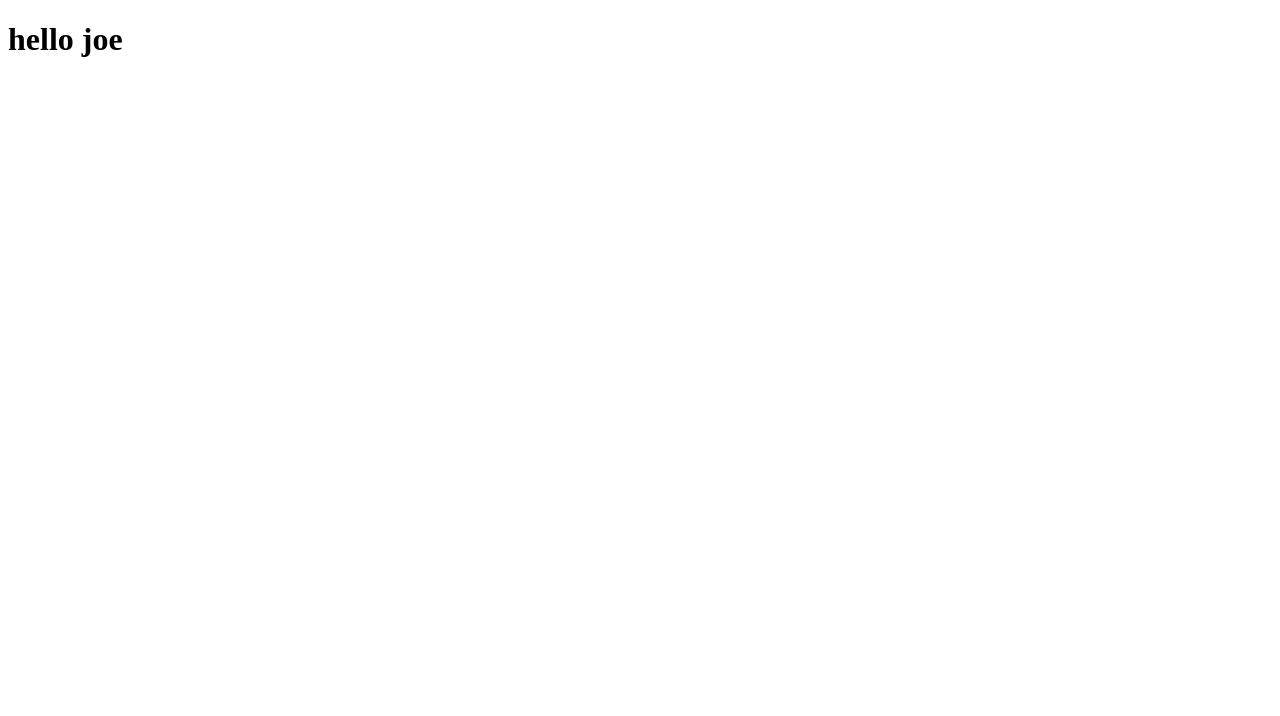
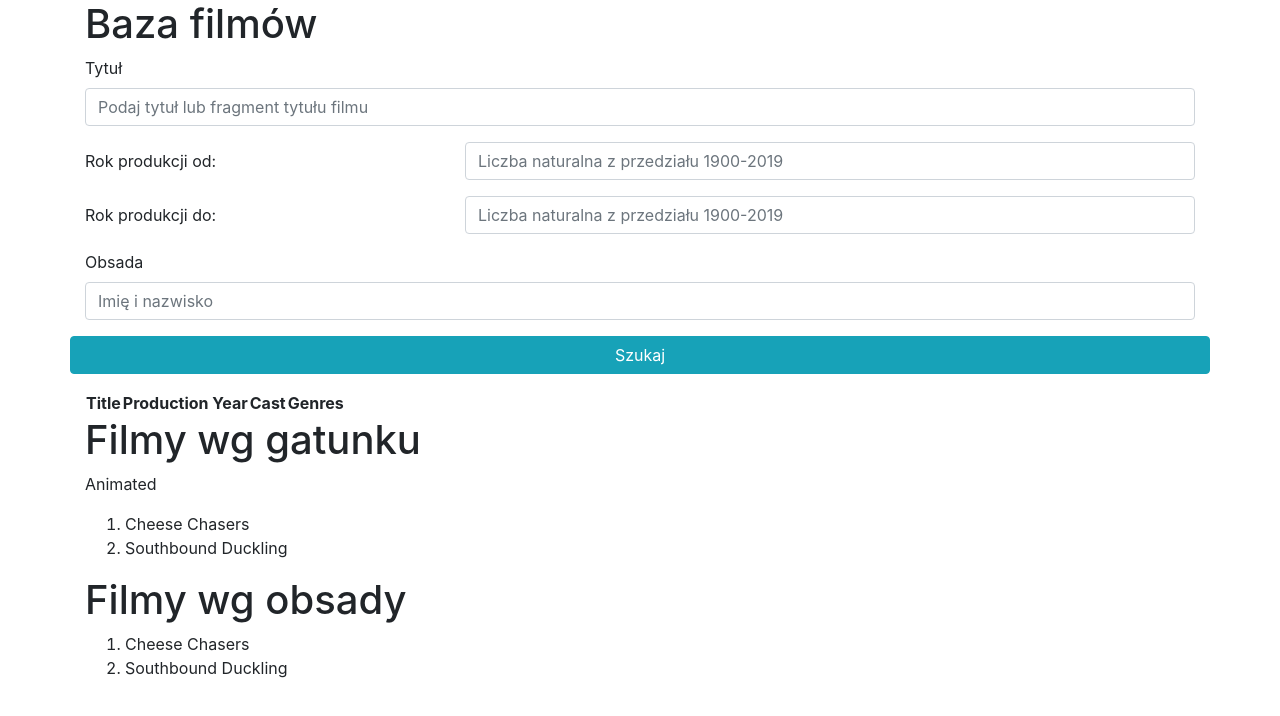
Before and after one commit to Firedog01/js-zad3, an Angular app: page / in a window 1280 px wide. Shown: the top 716 px of the page. Built offline with nearby package versions, Linux system fonts and the light colour scheme.

Commit message:
added search binding

```diff
--- a/angular.json
+++ b/angular.json
@@ -97,5 +97,8 @@
         }
       }
     }
+  },
+  "cli": {
+    "analytics": false
   }
 }
--- a/package.json
+++ b/package.json
@@ -20,6 +20,7 @@
     "@angular/router": "^14.2.0",
     "rxjs": "~7.5.0",
     "tslib": "^2.3.0",
+    "underscore": "^1.13.6",
     "zone.js": "~0.11.4"
   },
   "devDependencies": {
--- a/src/app/app.component.html
+++ b/src/app/app.component.html
@@ -1 +1,30 @@
-<h1>hello {{ who }}</h1>
+<!DOCTYPE html>
+<html>
+<head>
+	<!--Bootstrap-->
+	<link rel="stylesheet"
+		href="https://stackpath.bootstrapcdn.com/bootstrap/4.3.1/css/bootstrap.min.css"
+		integrity="sha384-ggOyR0iXCbMQv3Xipma34MD+dH/1fQ784/j6cY/iJTQUOhcWr7x9JvoRxT2MZw1T"
+		crossorigin="anonymous">
+	<script src="https://code.jquery.com/jquery-3.3.1.slim.min.js"
+		integrity="sha384-q8i/X+965DzO0rT7abK41JStQIAqVgRVzpbzo5smXKp4YfRvH+8abtTE1Pi6jizo"
+		crossorigin="anonymous"></script>
+	<script src="https://cdnjs.cloudflare.com/ajax/libs/popper.js/1.14.7/umd/popper.min.js"
+		integrity="sha384-UO2eT0CpHqdSJQ6hJty5KVphtPhzWj9WO1clHTMGa3JDZwrnQq4sF86dIHNDz0W1"
+		crossorigin="anonymous"></script>
+	<script src="https://stackpath.bootstrapcdn.com/bootstrap/4.3.1/js/bootstrap.min.js"
+		integrity="sha384-JjSmVgyd0p3pXB1rRibZUAYoIIy6OrQ6VrjIEaFf/nJGzIxFDsf4x0xIM+B07jRM"
+		crossorigin="anonymous"></script>
+</head>
+<body>
+	<div id="app">
+		<div class="container">
+			<h1>Baza filmów</h1>
+			<app-search-bar></app-search-bar>
+			<app-movies-table></app-movies-table>
+			<app-movies-by-genre></app-movies-by-genre>
+			<app-movies-by-cast></app-movies-by-cast>
+		</div>
+	</div>
+</body>
+</html>
--- a/src/app/app.component.ts
+++ b/src/app/app.component.ts
@@ -1,5 +1,4 @@
 import { Component } from '@angular/core';
-
 @Component({
   selector: 'app-root',
   templateUrl: './app.component.html',
@@ -7,6 +6,6 @@ import { Component } from '@angular/core';
 })
 
 export class AppComponent {
-  title = 'movies';
+  title = 'Baza filmów';
   who = 'joe';
 }
--- a/src/app/app.module.ts
+++ b/src/app/app.module.ts
@@ -1,5 +1,6 @@
 import { NgModule } from '@angular/core';
 import { BrowserModule } from '@angular/platform-browser';
+import { FormsModule } from '@angular/forms';
 
 import { AppComponent } from './app.component';
 import { SearchBarComponent } from './search-bar/search-bar.component';
@@ -16,7 +17,8 @@ import { MoviesByCastComponent } from './movies-by-cast/movies-by-cast.component
     MoviesByCastComponent
   ],
   imports: [
-    BrowserModule
+    BrowserModule,
+    FormsModule
   ],
   providers: [],
   bootstrap: [AppComponent]
--- a/src/app/movies-by-cast/movies-by-cast.component.html
+++ b/src/app/movies-by-cast/movies-by-cast.component.html
@@ -1 +1,5 @@
-<p>movies-by-cast works!</p>
+<h1>Filmy wg obsady</h1>
+<ol>
+	<li>Cheese Chasers</li>
+	<li>Southbound Duckling</li>
+</ol>
--- a/src/app/movies-by-genre/movies-by-genre.component.html
+++ b/src/app/movies-by-genre/movies-by-genre.component.html
@@ -1 +1,6 @@
-<p>movies-by-genre works!</p>
+<h1>Filmy wg gatunku</h1>
+<p>Animated</p>
+<ol>
+	<li>Cheese Chasers</li>
+	<li>Southbound Duckling</li>
+</ol>
--- a/src/app/movies-table/movies-table.component.html
+++ b/src/app/movies-table/movies-table.component.html
@@ -1 +1,18 @@
-<p>movies-table works!</p>
+<table class="table-condensed table-hover">
+	<thead>
+		<tr>
+		<th>Title</th>
+		<th>Production Year</th>
+		<th>Cast</th>
+		<th>Genres</th>
+		</tr>
+	</thead>
+	<tbody>
+		<tr v-for="movie in movies">
+			<!-- <td>{{movie.title}}</td>
+			<td>{{movie.year}}</td>
+			<td>{{movie.cast}}</td>
+			<td>{{movie.genres}}</td> -->
+		</tr>
+	</tbody>
+</table>
--- a/src/app/search-bar/search-bar.component.html
+++ b/src/app/search-bar/search-bar.component.html
@@ -1 +1,28 @@
-<p>search-bar works!</p>
+<div class="form-group">
+	<label for=title>Tytuł</label>
+	<input id="title" class="form-control" [(ngModel)]="searchObj.title"
+	 placeholder="Podaj tytuł lub fragment tytułu filmu"/>
+</div>
+<div class="form-group row">
+	<label class="col-sm-4 col-form-label"
+		for="inputProductionFrom">Rok produkcji od:</label>
+	<div class="col-sm-8">
+		<input type="text" id="inputProductionFrom"  [(ngModel)]="searchObj.yearFrom"
+			class="form-control" placeholder="Liczba naturalna z przedziału 1900-2019"/>
+	</div>
+</div>
+<div class="form-group row">
+	<label class="col-sm-4 col-form-label" for="inputProductionTo">Rok produkcji do:</label>
+	<div class="col-sm-8">
+		<input type="text" id=inputProductionTo [(ngModel)]="searchObj.yearTo"
+		class="form-control" placeholder="Liczba naturalna z przedziału 1900-2019"/>
+	</div>
+</div>
+<div class="form-group">
+	<label for="inputCast">Obsada</label>
+	<input type="text" id="inputCast" [(ngModel)]="searchObj.cast"
+	class="form-control" placeholder="Imię i nazwisko"/>
+</div>
+<div class="form-group row">
+	<input type="button" class="btn btn-info col-sm-12" value="Szukaj" (click)="onSearch()"/>
+</div>
--- a/src/app/search-bar/search-bar.component.ts
+++ b/src/app/search-bar/search-bar.component.ts
@@ -1,4 +1,5 @@
 import { Component, OnInit } from '@angular/core';
+import { SearchObj } from '../search-obj';
 
 @Component({
   selector: 'app-search-bar',
@@ -6,8 +7,18 @@ import { Component, OnInit } from '@angular/core';
   styleUrls: ['./search-bar.component.css']
 })
 export class SearchBarComponent implements OnInit {
+  searchObj: SearchObj = {
+    title: null,
+    yearFrom: null,
+    yearTo: null,
+    cast: null
+  }
 
   constructor() { }
+
+  onSearch(): void {
+    console.log(this.searchObj);
+  }
 
   ngOnInit(): void {
   }
```
Also changed, not shown: 1 other file (tests, documents, lock files or other folders).
